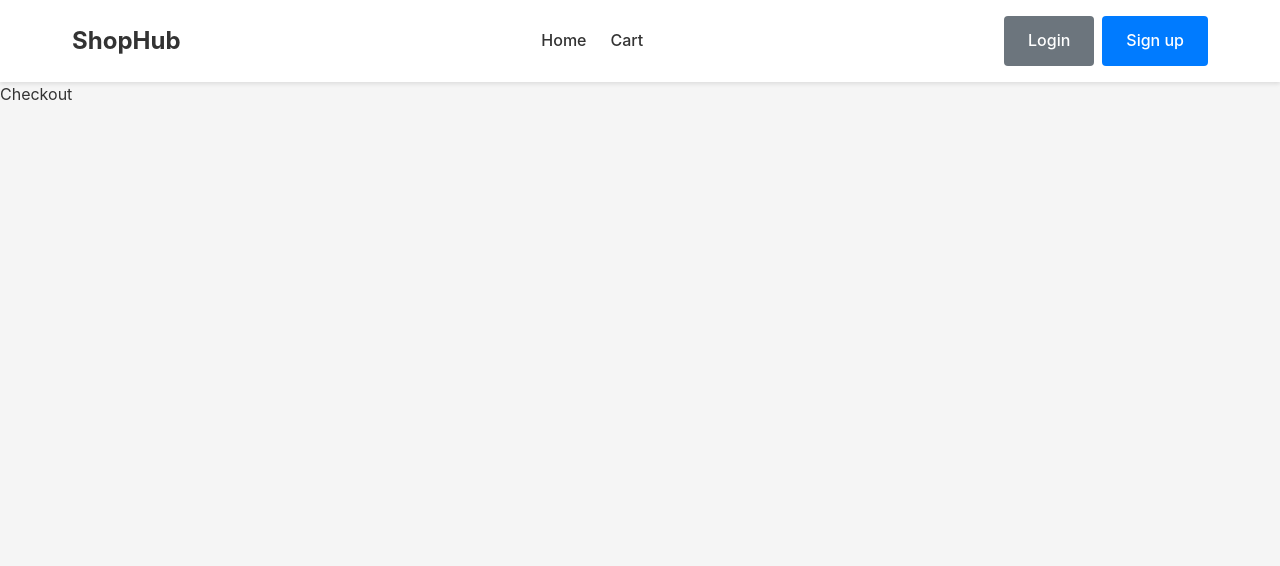
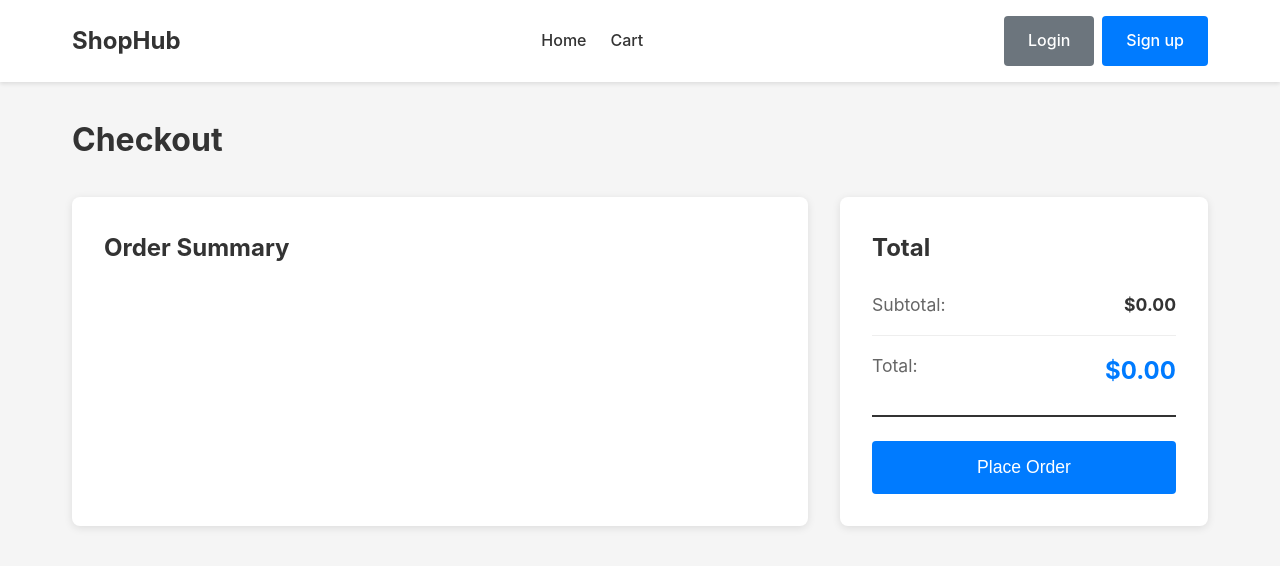
Before and after one commit to SUMEET775/e-commerce, a React (Vite) app: page /checkout in a window 1280 px wide. Shown: the top 566 px of the page. Built offline with nearby package versions, Linux system fonts and the light colour scheme; the HTML template or start-up script is replaced by a standard one.

Commit message:
finished cart and checkout

```diff
--- a/src/App.jsx
+++ b/src/App.jsx
@@ -7,10 +7,12 @@
 import Navbar from "./components/Navbar";
 import AuthProvider from "./context/AuthContext";
 import ProductDetails from "./pages/ProductDetails";
+import CartProvider from "./context/CartContext";
 
 const App = () => {
   return (
     <AuthProvider>
+      <CartProvider>
       <div className="app">
         <Navbar />
         <Routes>
@@ -20,6 +22,7 @@
           <Route path="/products/:id" element={<ProductDetails  />} />
         </Routes>
       </div>
+      </CartProvider>
     </AuthProvider>
   );
 };
--- a/src/components/ProductCard.jsx
+++ b/src/components/ProductCard.jsx
@@ -1,6 +1,10 @@
 import React from "react";
 import { Link } from "react-router-dom";
+import { useCart } from "../context/CartContext";
 const ProductCard = ({product}) => {
+  const { addToCart  ,cartitems} = useCart();
+  const productInCart = cartitems.find((item) => item.id === product.id);
+  const productQuantityLabel = productInCart?`(${productInCart.quantity})` : "";
   return (
     <div className="product-card" >
       <img src={product.image} className="product-card-image" alt={product.name} />
@@ -9,7 +13,7 @@
         <p className="product-card-price">${product.price}</p>
         <div className="product-card-actions">
           <Link className="btn btn-secondary" to={`/products/${product.id}`}>View Details</Link>
-          <button className="btn btn-primary">Add to cart</button>
+          <button className="btn btn-primary" onClick={() => addToCart(product.id)}>Add to cart {productQuantityLabel} </button>
         </div>
       </div>
     </div>
--- /dev/null
+++ b/src/context/CartContext.jsx
@@ -0,0 +1,75 @@
+import { createContext, useState, useContext } from "react";
+import { getProductById } from "../data/product";
+
+
+
+const CartContext = createContext();
+
+export default function CartProvider({ children }) {
+  const [cartitems, setcartitems] = useState([]);
+
+  function addToCart(productId) {
+    const existing = cartitems.find((item) => item.id === productId);
+    if (existing) {
+      const currentQuantity = existing.quantity;
+      const updatedCartItems = cartitems.map((item) =>
+        item.id === productId
+          ? { id: productId, quantity: currentQuantity + 1 }
+          : item,
+      );
+      setcartitems(updatedCartItems);
+    } else {
+      setcartitems([...cartitems, { id: productId, quantity: 1 }]);
+    }
+  }
+
+  function getCartItemsWithProducts() {
+    return cartitems.map((item) => ({
+        ...item,
+        product: getProductById(item.id),
+      }))
+      .filter((item) => item.product);
+  }
+
+
+function removeFromCart(productId) {
+    setcartitems(cartitems.filter((item) => item.id !== productId));
+  }
+
+
+function updateQuantity(productId, quantity) {
+    if (quantity <= 0) {
+      removeFromCart(productId);
+      return;
+    }
+    setcartitems(
+      cartitems.map((item) =>
+        item.id === productId ? { ...item, quantity } : item
+      )
+    );
+  }
+
+function getCartTotal() {
+    const total = cartitems.reduce((total, item) => {
+      const product = getProductById(item.id);
+      return total + (product ? product.price * item.quantity : 0);
+    }, 0);
+    return total;
+  }
+
+  function clearCart() {
+    setcartitems([]);
+  }
+
+
+  return (
+    <CartContext.Provider value={{ cartitems, addToCart,getCartItemsWithProducts,removeFromCart,updateQuantity,getCartTotal,clearCart }}>
+      {children}
+    </CartContext.Provider>
+  );
+}
+
+export function useCart() {
+  const context = useContext(CartContext);
+  return context;
+}
--- a/src/pages/Checkout.jsx
+++ b/src/pages/Checkout.jsx
@@ -1,9 +1,93 @@
-import React from 'react'
+import { useCart } from "../context/CartContext";
 
-const Checkout = () => {
-  return (
-    <div>Checkout</div>
-  )
+export default function Checkout() {
+  const {
+    getCartItemsWithProducts,
+    updateQuantity,
+    removeFromCart,
+    getCartTotal,
+    clearCart,
+  } = useCart();
+  const cartItems = getCartItemsWithProducts();
+  const total = getCartTotal();
+
+function placeOrder(){
+  alert("Order placed successfully!");
+  clearCart();
 }
 
-export default Checkout
+  return (
+    <div className="page">
+      <div className="container">
+        <h1 className="page-title">Checkout</h1>
+        <div className="checkout-container">
+          <div className="checkout-items">
+            <h2 className="checkout-section-title">Order Summary</h2>
+            {cartItems.map((item) => (
+              <div className="checkout-item" key={item.id}>
+                <img
+                  src={item.product.image}
+                  alt={item.product.name}
+                  className="checkout-item-image"
+                />
+                <div className="checkout-item-details">
+                  <h3 className="checkout-item-name">{item.product.name}</h3>
+                  <p className="checkout-item-price">
+                    ${item.product.price} each
+                  </p>
+                </div>
+                <div className="checkout-item-controls">
+                  <div className="quantity-controls">
+                    <button
+                      className="quantity-btn"
+                      onClick={() => updateQuantity(item.id, item.quantity - 1)}
+                    >
+                      -
+                    </button>
+                    <span className="quantity-value">{item.quantity}</span>
+                    <button
+                      className="quantity-btn"
+                      onClick={() => updateQuantity(item.id, item.quantity + 1)}
+                    >
+                      +
+                    </button>
+                  </div>
+
+                  <p className="checkout-item-total">
+                    ${(item.product.price * item.quantity).toFixed(2)}
+                  </p>
+                  <button
+                    className="btn btn-secondary btn-small"
+                    onClick={() => removeFromCart(item.id)}
+                  >
+                    Remove
+                  </button>
+                </div>
+              </div>
+            ))}
+          </div>
+
+          <div className="checkout-summary">
+            <h2 className="checkout-section-title">Total</h2>
+            <div className="checkout-total">
+              <p className="checkout-total-label">Subtotal:</p>
+              <p className="checkout-total-value">${total.toFixed(2)}</p>
+            </div>
+            <div className="checkout-total">
+              <p className="checkout-total-label">Total:</p>
+              <p className="checkout-total-value checkout-total-final">
+                ${total.toFixed(2)}
+              </p>
+            </div>
+            <button
+              className="btn btn-primary btn-large btn-block"
+              onClick={placeOrder}
+            >
+              Place Order
+            </button>
+          </div>
+        </div>
+      </div>
+    </div>
+  );
+}
--- a/src/pages/ProductDetails.jsx
+++ b/src/pages/ProductDetails.jsx
@@ -1,7 +1,7 @@
 import React, { useEffect, useState } from "react";
 import { useNavigate, useParams } from "react-router-dom";
 import { getProductById } from "../data/product";
-
+import { useCart } from "../context/CartContext";
 const ProductDetails = () => {
   const { id } = useParams();
   const navigate = useNavigate();
@@ -16,22 +16,35 @@
     setproduct(foundProduct);
   }, [id]);
 
-if(!product){
-  return <h1>Loading...</h1>
-}
+  if (!product) {
+    return <h1>Loading...</h1>;
+  }
+
+  const { addToCart, cartitems } = useCart();
+  const productInCart = cartitems.find((item) => item.id === product.id);
+  const productQuantityLabel = productInCart
+    ? `(${productInCart.quantity})`
+    : "";
 
   return (
     <div className="page">
       <div className="container">
         <div className="product-detail">
           <div className="product-detail-image">
-            <img src= {product.image} alt={product.name} />
+            <img src={product.image} alt={product.name} />
           </div>
           <div className="product-detail-content">
             <h1 className="product-detail-name">{product.name}</h1>
             <p className="product-detail-price">{product.price}</p>
             <p className="product-detail-description">{product.description}</p>
-            <button className="btn btn-primary">Add to Cart</button>
+            <button
+              className="btn btn-primary"
+              onClick={() => {
+                addToCart(product.id);
+              }}
+            >
+              Add to Cart {productQuantityLabel}
+            </button>
           </div>
         </div>
       </div>
```
